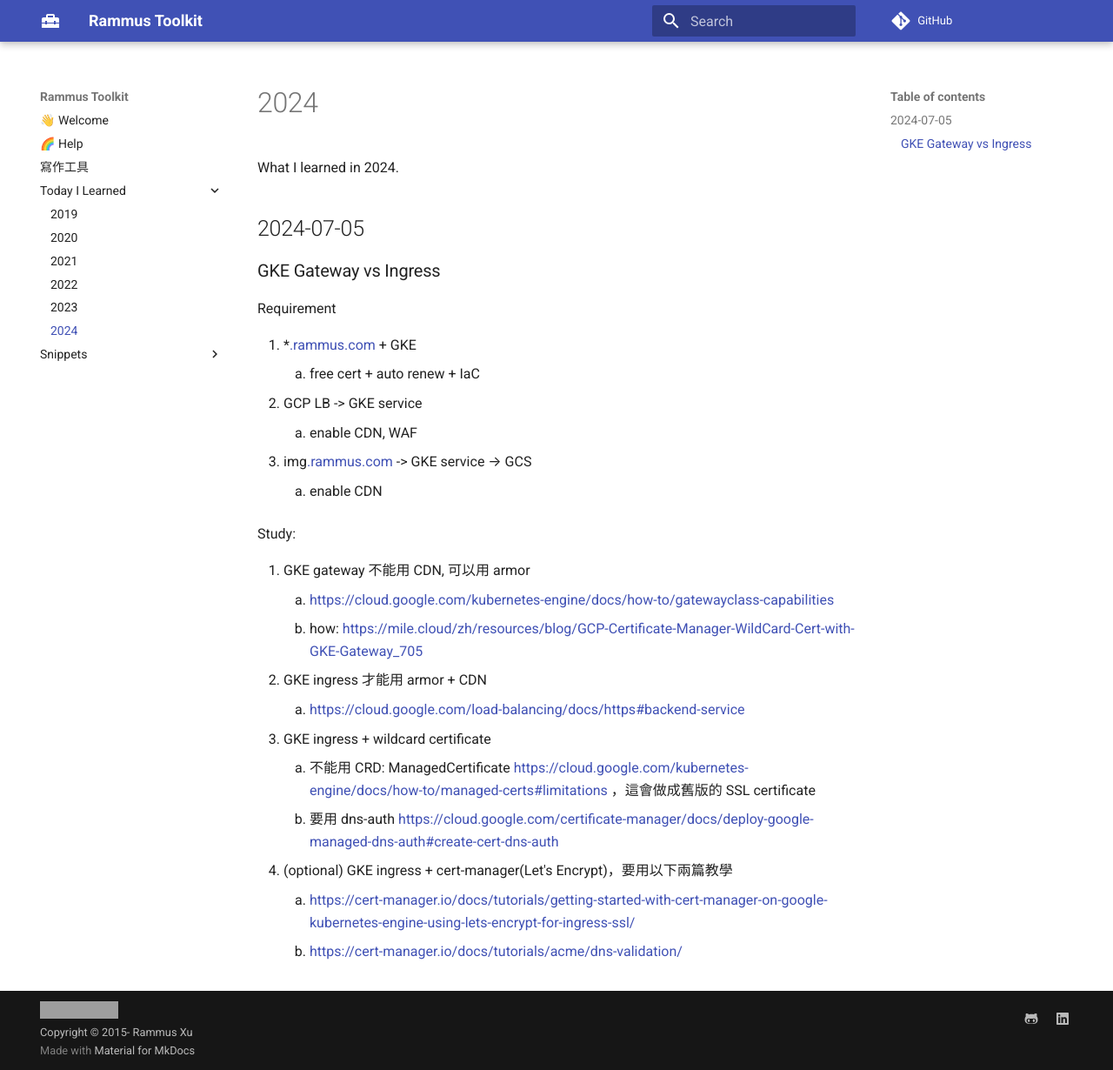
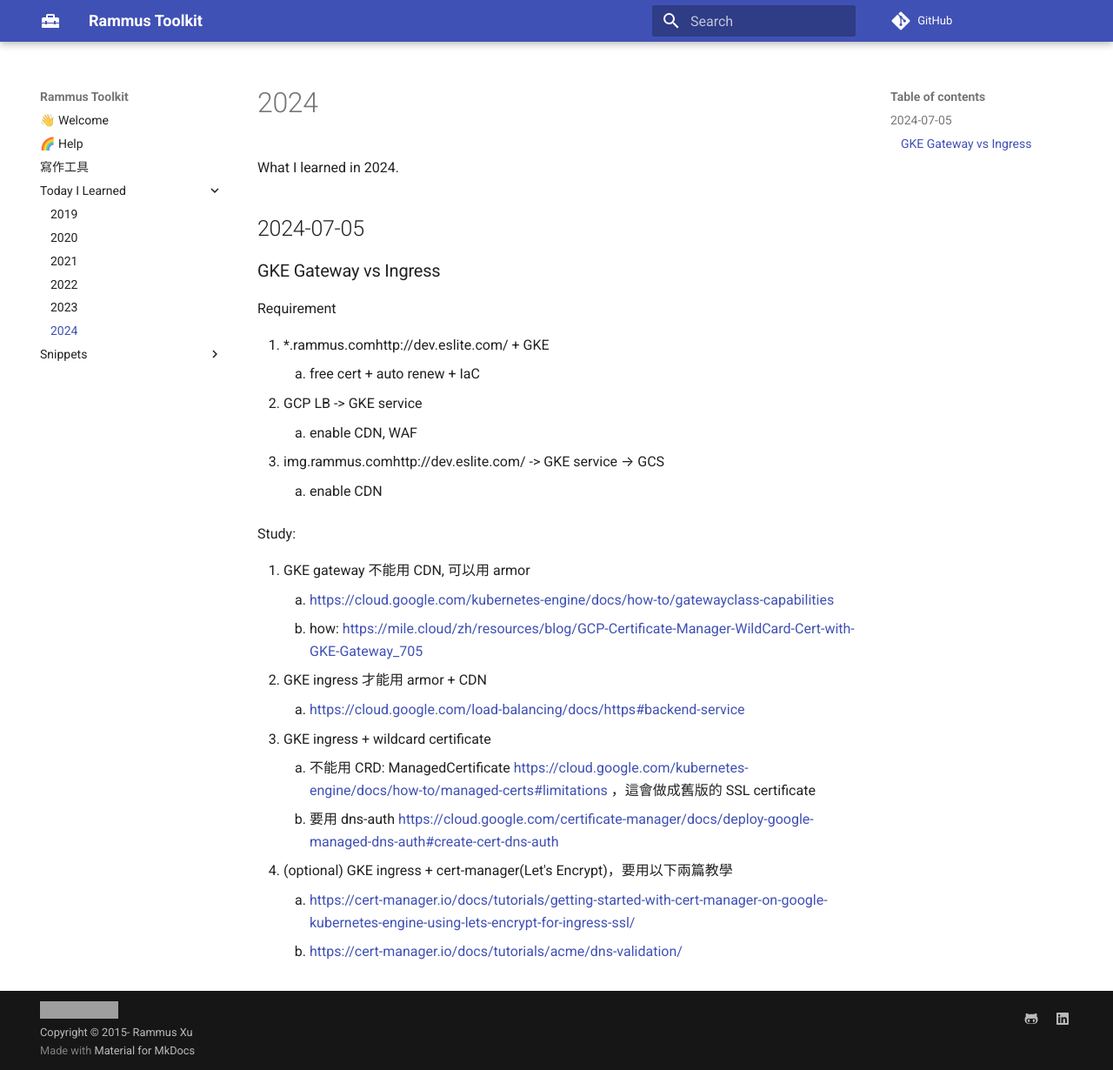
Before and after one commit to RammusXu/toolkit, an MkDocs documentation site: the page built from docs/Today-I-Learned/2024.md, in a window 1280 px wide and 1230 px high. Shown: the whole window at 87% size. Built offline with MkDocs 1.6.1 and Material for MkDocs 9.7.7, drawn with Linux system fonts in a browser that asks for light colours; comment, search, counter and statistics services are not loaded; some of the changed lines change nothing that is shown; grey boxes are pictures that could not be loaded.

Commit message:
update links

```diff
--- a/docs/Today-I-Learned/2024.md
+++ b/docs/Today-I-Learned/2024.md
@@ -6,11 +6,11 @@ What I learned in 2024.
 
 Requirement
 
-1. *[.rammus.com](http://dev.eslite.com/) + GKE
+1. *.rammus.comhttp://dev.eslite.com/ + GKE
     1. free cert + auto renew + IaC
 2. GCP LB -> GKE service
     1. enable CDN, WAF
-3. img[.rammus.com](http://dev.eslite.com/) -> GKE service → GCS
+3. img.rammus.comhttp://dev.eslite.com/ -> GKE service → GCS
     1. enable CDN
 
 Study:
```
